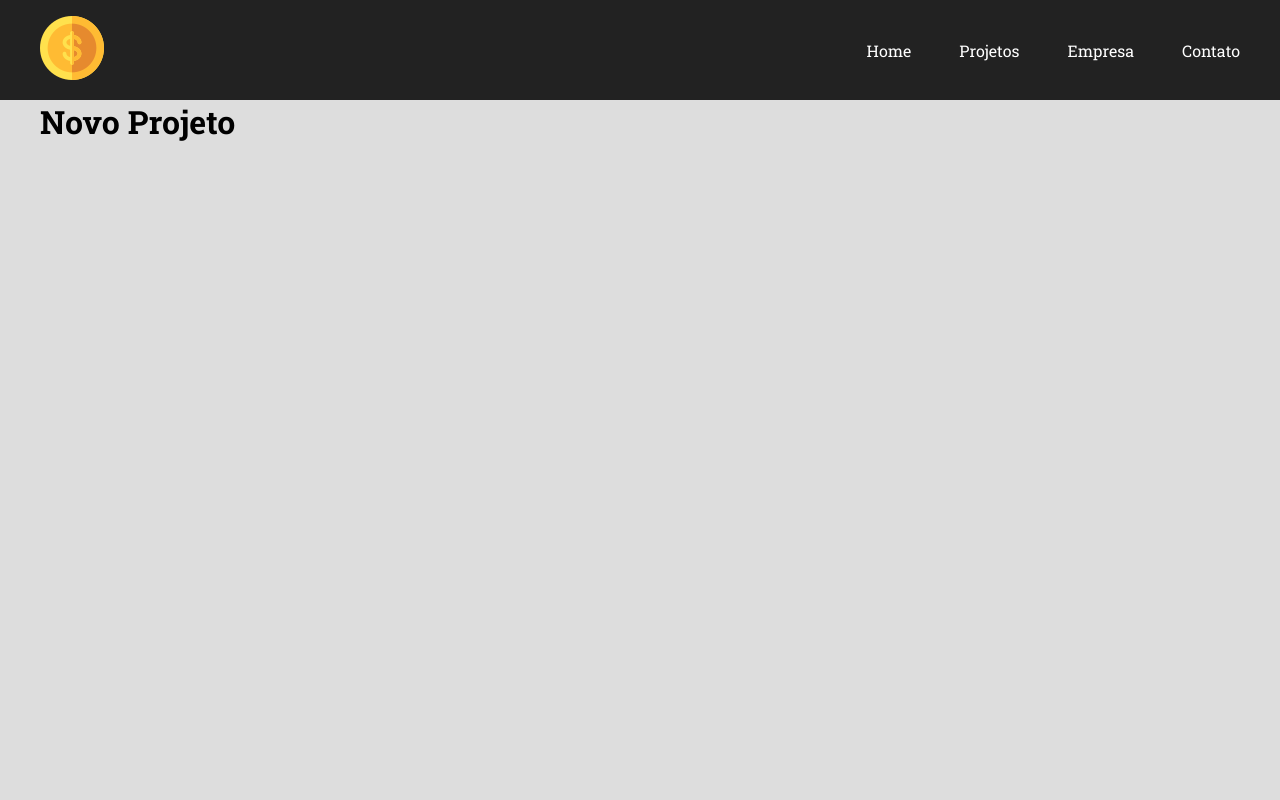
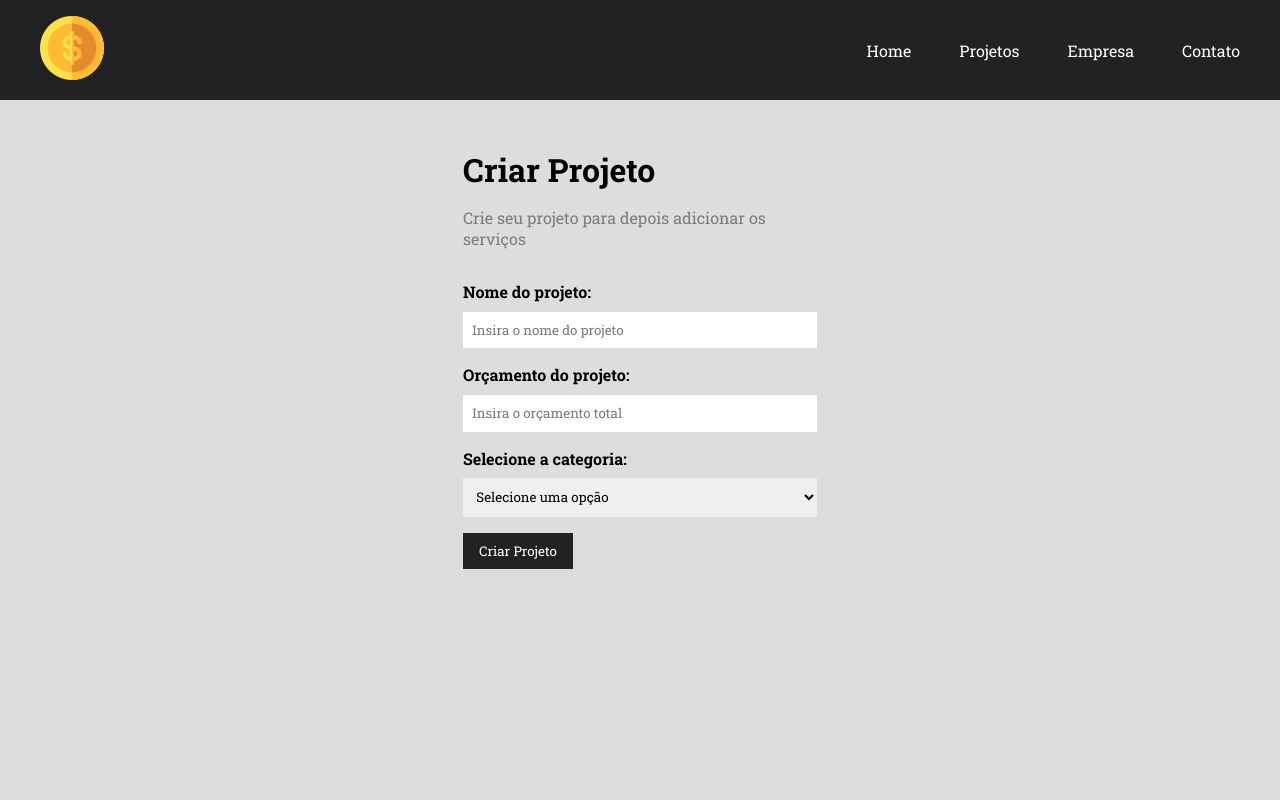
Before and after one commit to AndressaLp/Projeto-costs, a React (Create React App) app: page /newproject in a window 1280 px wide. Shown: the top 800 px of the page. Built offline with nearby package versions, Linux system fonts and the light colour scheme.

Commit message:
formulário de criar projeto

```diff
--- /dev/null
+++ b/src/components/form/Input.js
@@ -0,0 +1,12 @@
+import styles from "./Input.module.css"
+
+function Input({type, text, name, placeholder, handleOnChange, value}){
+    return(
+        <div className={styles.form_control}>
+            <label htmlFor={name}>{text}:</label>
+            <input type={type} name={name} id={name} placeholder={placeholder} onChange={handleOnChange} value={value}/>
+        </div>
+    )
+}
+
+export default Input
--- /dev/null
+++ b/src/components/form/Input.module.css
@@ -0,0 +1,20 @@
+.form_control{
+    display: flex;
+    flex-direction: column;
+    margin-bottom: 1em;
+}
+
+.form_control label{
+    margin-bottom: .6em;
+    font-weight: bold;
+}
+
+.form_control input{
+    padding: .7em;
+    border-radius: 0;
+    border: none;
+}
+
+.form_control input::placeholder{
+    color: #7b7b7b;
+}
--- /dev/null
+++ b/src/components/form/Select.js
@@ -0,0 +1,14 @@
+import styles from "./Select.module.css"
+
+function Select({name, text, option, handleOnChange, value}){
+    return(
+        <div className={styles.form_control}>
+            <label htmlFor={name}>{text}:</label>
+            <select name={name} id={name}>
+                <option>Selecione uma opção</option>
+            </select>
+        </div>
+    )
+}
+
+export default Select
--- /dev/null
+++ b/src/components/form/Select.module.css
@@ -0,0 +1,16 @@
+.form_control{
+    display: flex;
+    flex-direction: column;
+    margin-bottom: 1em;
+}
+
+.form_control label{
+    margin-bottom: .6em;
+    font-weight: bold;
+}
+
+.form_control select{
+    padding: .7em;
+    border-radius: 0px;
+    border: none;
+}
--- /dev/null
+++ b/src/components/form/SubmitButton.js
@@ -0,0 +1,11 @@
+import styles from "./SubmitButton.module.css"
+
+function SubmitButton({text}){
+    return(
+        <div>
+            <button className={styles.btn}>{text}</button>
+        </div>
+    )
+}
+
+export default SubmitButton
--- /dev/null
+++ b/src/components/form/SubmitButton.module.css
@@ -0,0 +1,12 @@
+.btn{
+    background-color: #222;
+    color: white;
+    padding: 0.7em 1.2em;
+    transition: 0.5s;
+    cursor: pointer;
+    border: none;
+}
+
+.btn:hover{
+    color: #ffbb33;
+}
--- a/src/components/pages/NewProject.js
+++ b/src/components/pages/NewProject.js
@@ -1,6 +1,13 @@
+import ProjectForm from "../project/ProjectForm"
+import styles from "./css/NewProject.module.css"
+
 function NewProject(){
     return(
-        <h1>Novo Projeto</h1>
+        <div className={styles.newproject_container}>
+            <h1>Criar Projeto</h1>
+            <p>Crie seu projeto para depois adicionar os serviços</p>
+            <ProjectForm btnText="Criar Projeto"/>
+        </div>
     )
 }
 
--- /dev/null
+++ b/src/components/pages/css/NewProject.module.css
@@ -0,0 +1,13 @@
+.newproject_container{
+    width: 450px;
+    margin: 0 auto;
+    padding: 3em;
+}
+
+.newproject_container h1{
+    margin-bottom: 0.5em;
+}
+
+.newproject_container p{
+    color: #7b7b7b;
+}
--- /dev/null
+++ b/src/components/project/ProjectForm.js
@@ -0,0 +1,18 @@
+import Input from "../form/Input"
+import Select from "../form/Select"
+import SubmitButton from "../form/SubmitButton"
+import LinkButton from "../layout/LinkButton"
+import styles from "./ProjectForm.module.css"
+
+function ProjectForm({btnText}){
+    return(
+        <form className={styles.form}>
+            <Input type="text" text="Nome do projeto" name="name" placeholder="Insira o nome do projeto"/>
+            <Input type="number" text="Orçamento do projeto" name="budget" placeholder="Insira o orçamento total"/>
+            <Select name="category_id" text="Selecione a categoria"/>
+            <SubmitButton text={btnText}/>
+        </form>
+    )
+}
+
+export default ProjectForm
--- /dev/null
+++ b/src/components/project/ProjectForm.module.css
@@ -0,0 +1,4 @@
+.form{
+    width: 100%;
+    margin: 2em 0;
+}
```
